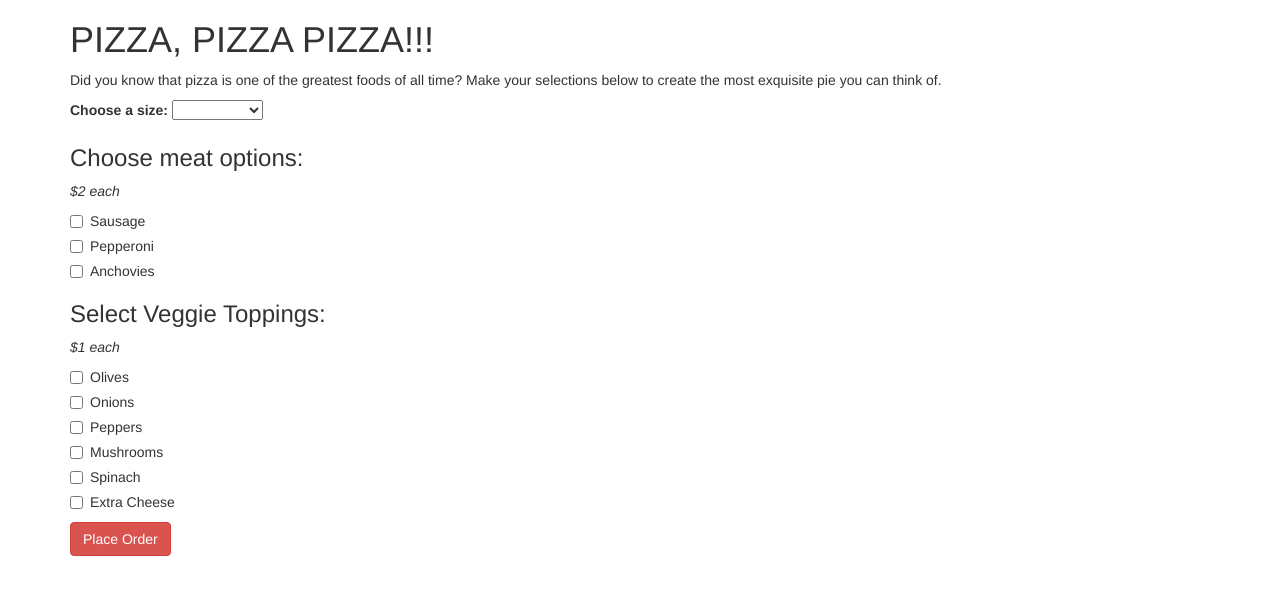
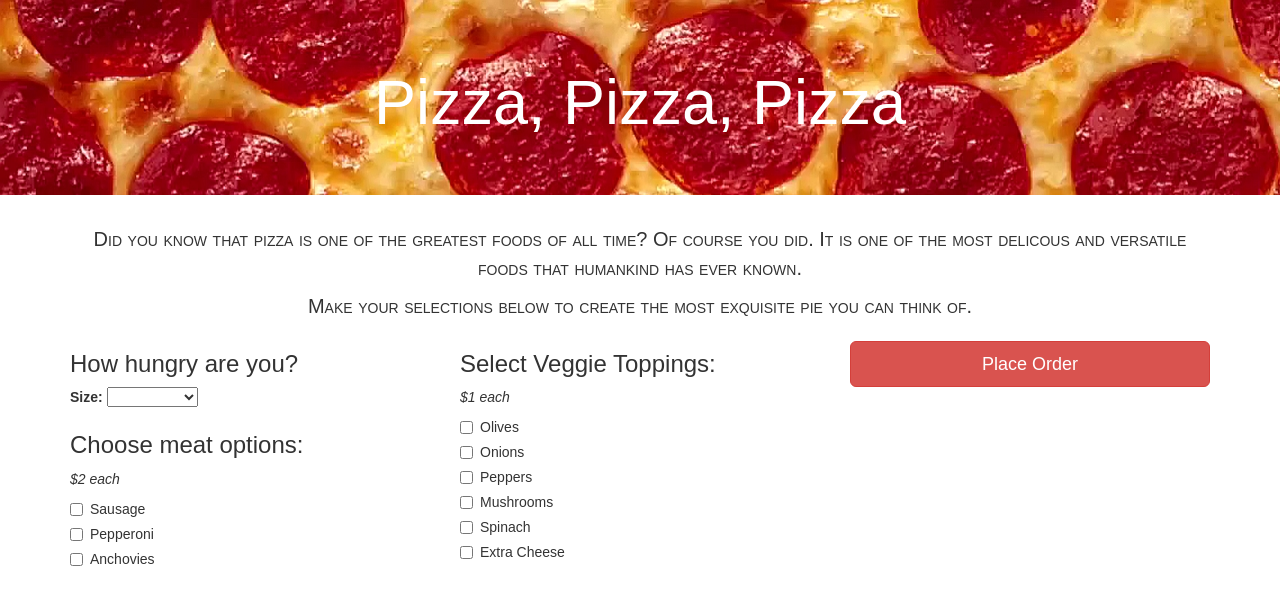
Before and after one commit to ctopheryoung/pizza-frenzy, a plain HTML site: page index.html in a window 1280 px wide. Drawn offline with Linux system fonts and the light colour scheme.

Commit message:
push final styling to front end

```diff
--- a/css/stylesheet.css
+++ b/css/stylesheet.css
@@ -1,3 +1,24 @@
 #pizzaOrdered {
   display:none;
 }
+
+.jumbotron {
+  background: url("../img/jumbo-background.jpg");
+  text-align: center;
+  color: #fff;
+}
+
+.container {
+  font-family: sans-serif;
+}
+
+#intro {
+  text-align: center;
+  font-variant: small-caps;
+  font-size: 20px;
+}
+
+.btn {
+  margin-top: 10px;
+  margin-bottom: 15px;
+}
--- a/index.html
+++ b/index.html
@@ -9,14 +9,22 @@
     <link rel="icon" type="image/png" href="img/pizza.png">
   </head>
   <body>
+    <div class="jumbotron">
       <div class="container">
-
-      <h1>PIZZA, PIZZA PIZZA!!!</h1>
-      <p>Did you know that pizza is one of the greatest foods of all time? Make your selections below to create the most exquisite pie you can think of.</p>
-
+      <h1>Pizza, Pizza, Pizza</h1>
+      </div>
+    </div>
+    <div class="container">
+        <div id="intro">
+          <p>Did you know that pizza is one of the greatest foods of all time? Of course you did. It is one of the most delicous and versatile foods that humankind has ever known.</p>
+          <p>Make your selections below to create the most exquisite pie you can think of.</p>
+        </div>
       <form id="pizzaOptions">
+        <div class="row">
+        <div class="col-md-4">
           <div class="chooseSize form-group">
-          <label for="pieSize">Choose a size:</label>
+            <h3>How hungry are you?</h3>
+            <label for="pieSize">Size:</label>
             <select id="pieSize">
               <option value ""></option>
               <option value="small">Small</option>
@@ -25,8 +33,7 @@
               <option value="x-large">Extra-large</option>
             </select>
           </div>
-
-        <div id="chooseMeats">
+          <div id="chooseMeats" class="form-group">
             <h3>Choose meat options:</h3>
             <p><em>$2 each</em></p>
             <div class="checkbox">
@@ -48,8 +55,9 @@
               </label>
             </div>
           </div>
-
-        <div id="chooseVeggies">
+        </div>
+        <div class="col-md-4">
+          <div id="chooseVeggies" class="form-group">
             <h3>Select Veggie Toppings:</h3>
             <p><em>$1 each</em></p>
             <div class="checkbox">
@@ -89,15 +97,17 @@
               </label>
             </div>
           </div>
-
-        <button type="submit" class="btn btn-danger" id="pizza-submit">Place Order</button>
+        </div>
+        <div class="col-md-4">
+          <button type="submit" class="btn btn-lg btn-block btn-danger" id="pizza-submit">Place Order</button>
+        </div>
         </form>
 
         <div id="pizzaOrdered">
           <h3>Your pizza has been ordered!</h3>
           <p>Total cost: <strong><span id="pizzaCost"></span></strong></p>
         </div>
-
+      </div>
     </div>
   </body>
 </html>
--- a/specs/specs.js
+++ b/specs/specs.js
@@ -6,7 +6,7 @@ describe ("Pizza", function () {
   expect(testPizza.veggieToppings).to.equal(2);
   });
 
-  it("will generate an error message for a pizza with no size selected", function () {
+  it("will pass an empty string if no size selection is made", function () {
     var testPizza = new Pizza ("");
     expect(testPizza.pieSize).to.equal("");
   });
```
Also changed, not shown: img/jumbo-background.jpg (added). Lines whose indentation alone changed are shown as unchanged.
